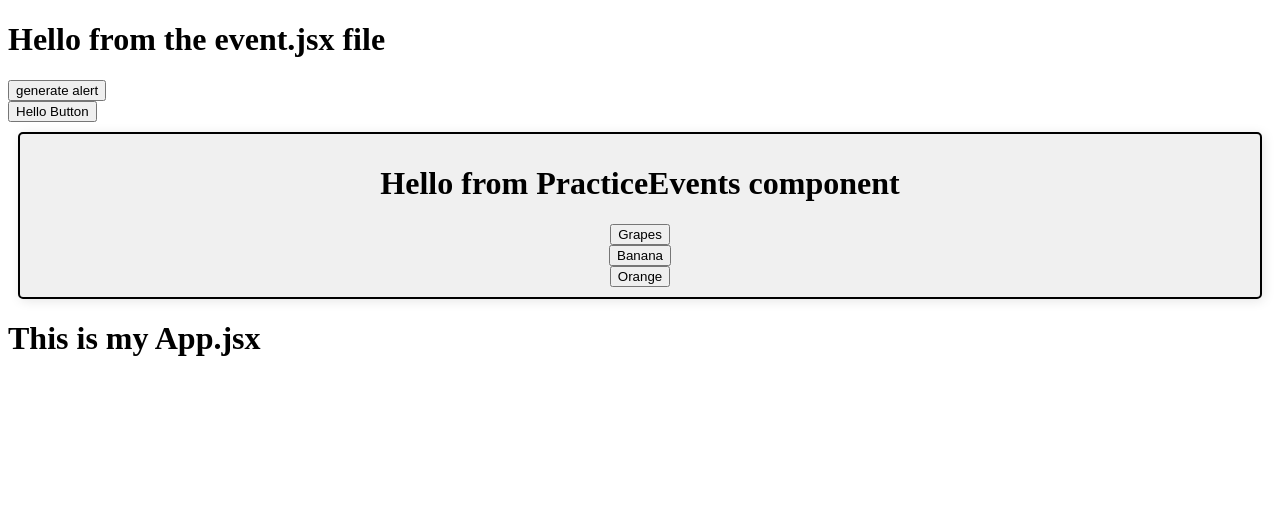
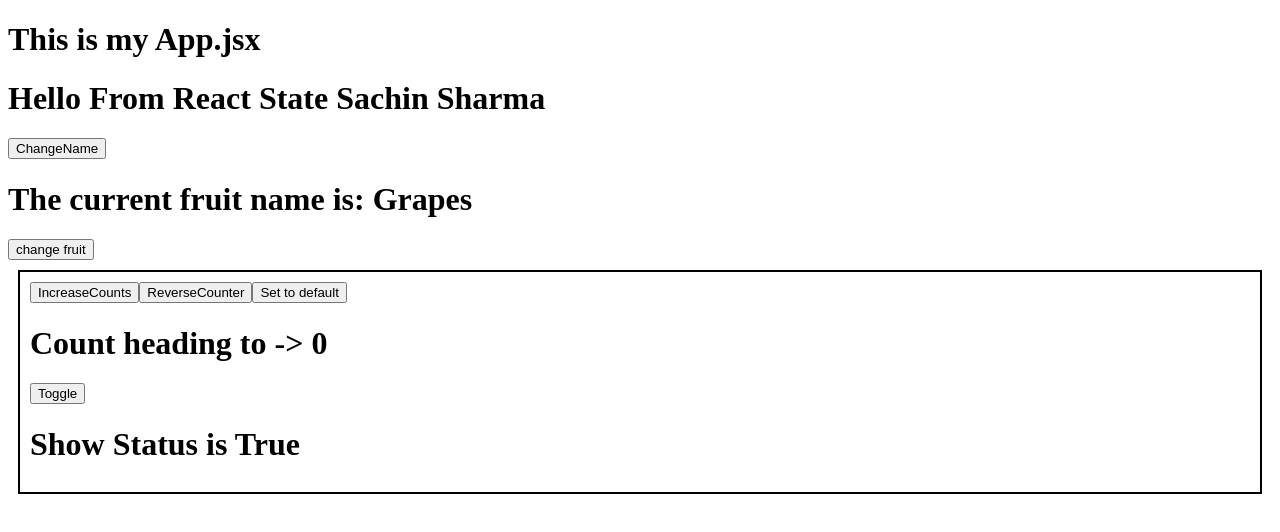
Before and after one commit to DeepCosmos532528am/learn-React, a React (Vite) app: page / in a window 1280 px wide. Shown: the top 532 px of the page. Built offline with nearby package versions, Linux system fonts and the light colour scheme.

Commit message:
add: State and Hooks in react, understand with mini projects on state and hooks

```diff
--- a/src/App.jsx
+++ b/src/App.jsx
@@ -1,16 +1,13 @@
-import EventsReact, { HandleClickkk } from './events.jsx'
-import PracticeJSX from './practiceEvents/practice.jsx'
+import ReactState from './state.jsx'
+import PracticeState from './practiceState/practice.jsx'
 
 
 function App() {
   return (
     <div>
-      {/* <PracticeJSX /> */}
-      <EventsReact />
-      <HandleClickkk />
-      <PracticeJSX />
-
       <h1>This is my App.jsx</h1>
+      <ReactState />
+      <PracticeState />
     </div>
   )
 }
--- a/src/events.jsx
+++ /dev/null
@@ -1,28 +0,0 @@
-function Eventss({ nodetype }) {
-    return <button onClick={nodetype}>generate alert</button>
-}
-
-function alertonclick(whatalert) {
-    alert(whatalert)
-}
-function EventsReact() {
-
-
-    return (
-        <div>
-            <h1>Hello from the event.jsx file</h1>
-            <Eventss nodetype={() => alertonclick("btn")} />
-        </div>)
-}
-
-//lets see another way for the same thing
-
-export function HandleClickkk({ message = "You have not given me any message to show in alert " }) {
-    function handleclick(msg) {
-        alert(message + msg)//its not the JSX stuff, its normal JS function. Note this.
-    }
-    return <button onClick={() => handleclick(message)} >Hello Button</button>
-}
-
-
-export default EventsReact
--- a/src/practiceEvents/practice.jsx
+++ /dev/null
@@ -1,19 +0,0 @@
-//Requirement: Create three buttons which on Click generates three different alerts for three diffrent fruits.
-
-function PracticeEvents() {
-    function handleClick(fruitName) {
-        alert(`you have clicked for ${fruitName}`)
-    }
-
-    return <div style={{
-        border: "2px solid black", padding: "10px", margin: "10px", backgroundColor: "#f0f0f0", borderRadius: "5px"
-        , boxShadow: "2px 2px 12px rgba(0,0,0,0.1)", display: "flex", flexDirection: "column", alignItems: "center"
-    }}>
-        <h1>Hello from PracticeEvents component</h1>
-        <button onClick={() => handleClick("Grapes")}>Grapes</button>
-        <button onClick={() => handleClick("Banana")}>Banana</button>
-        <button onClick={() => handleClick("Orange")}>Orange</button>
-    </div>
-}
-
-export default PracticeEvents
--- /dev/null
+++ b/src/practiceState/practice.jsx
@@ -0,0 +1,58 @@
+//Requirement: Create three buttons which on Click generates three different alerts for three diffrent fruits.
+
+
+import { useState } from "react";
+
+function Toggle() {
+    const [showStatus, setShowStatus] = useState(true);
+
+    function toggleStatus() {
+        setShowStatus(!showStatus);
+    }
+    return (
+        <div>
+            <button onClick={toggleStatus}>Toggle</button>
+
+            {showStatus ? <h1>Show Status is True</h1> : null}
+            {/*showStatus && <h1>Show Status is True</h1>*/}
+
+            {/* This is the same as above line but in a different way. It is called short circuit evaluation. It is used to show and hide the status of the toggle button. */}
+        </div>
+    )
+
+}
+
+
+
+function PracticeState() {
+    let [count, setCount] = useState(0);
+
+    let increase = () => {
+        setCount(count + 1);
+    }
+
+    let decrease = () => {
+        setCount(count - 1)
+    }
+
+    let setDefault = () => {
+        setCount(0)
+    }
+
+    return (<div style={{ border: '2px solid black', padding: '10px', margin: '10px', height: '200px' }}>
+        <button onMouseOver={increase}>IncreaseCounts</button>
+        <button onMouseOver={decrease}>ReverseCounter</button>
+        <button onClick={setDefault}>Set to default</button>
+        <h1>Count heading to {"->"} {count}  </h1>
+
+        <Toggle />
+        {/* // This is the toggle component which is used to show and hide the status of the toggle button. */}
+
+    </div>)
+}
+
+
+
+
+
+export default PracticeState;
--- /dev/null
+++ b/src/state.jsx
@@ -0,0 +1,73 @@
+import { useState } from "react"; // Here we have imported the useState hook🪝 to implement the state in this file state.jsx
+
+// Ok at first, look at the below code. What do you think, should the click event of the button change the name as followed below in <h1>!!
+function ChangeTheName() {
+    let name = 'Sachin Sharma'
+
+    function changeName() {
+        name = 'Sachin Sharma 2.0'
+    }
+
+    return (
+        <div>
+            <h1>Hello From React State {name}</h1>
+            <button onClick={changeName}>ChangeName</button>
+        </div>
+    )
+} //It will not ha ha ha!! :D. Here is, from where the concept of State in React pops up...
+
+/*Note this!!
+State = component ka apna data
+Ye data change ho sakta hai
+State change hoti hai → UI automatically update hoti hai
+State ko direct change nahi karte
+State sirf React ke method se update hoti hai
+Har component ki apni alag state hoti hai
+State zyada tar user interaction (click, input, API data) se change hoti hai
+Bas itna yaad rakho:
+👉 State badli = screen badli 😄
+*/
+
+//Ab dekho, state ko power karte h hooks and more presicely useState hook!!
+
+/*Again Note this!!
+Hooks = functions jo React features use karne dete hain
+Hooks sirf functional components me kaam karte hain
+Inse state aur lifecycle handle hota hai
+Class component ki zarurat khatam ho jaati hai
+Hooks ka naam hamesha “use” se start hota hai
+Hooks ko top level pe use karte hain (loop/if ke andar nahi)
+Hooks se code clean, reusable aur readable hota hai
+*/
+
+
+
+function StateExample() {
+    const [fruit, setFruit] = useState('Grapes')
+    let [count, setCount] = useState(0);
+
+    let fruits = ['Papaya', 'Apple', 'Mango', 'Orange', 'Strawberry'];
+
+    function setState() {
+        setFruit(fruits[count]);
+        // Ye hamesha 0 se 4 ke beech ghumta rahega
+        setCount((count + 1) % fruits.length);// count + 1 karne ke baad, usko fruits.length se divide karenge, jisse count 0 se 4 ke beech ghumta rahega
+        console.log(count);
+    }
+
+    return (<div>
+        <h1>The current fruit name is: {fruit}</h1>
+        <button onClick={() => setState()}>change fruit</button>
+    </div>)
+}
+
+
+function ReactState() {
+
+    return <div>
+        <ChangeTheName />
+        <StateExample />
+    </div>
+}
+
+export default ReactState;
```
